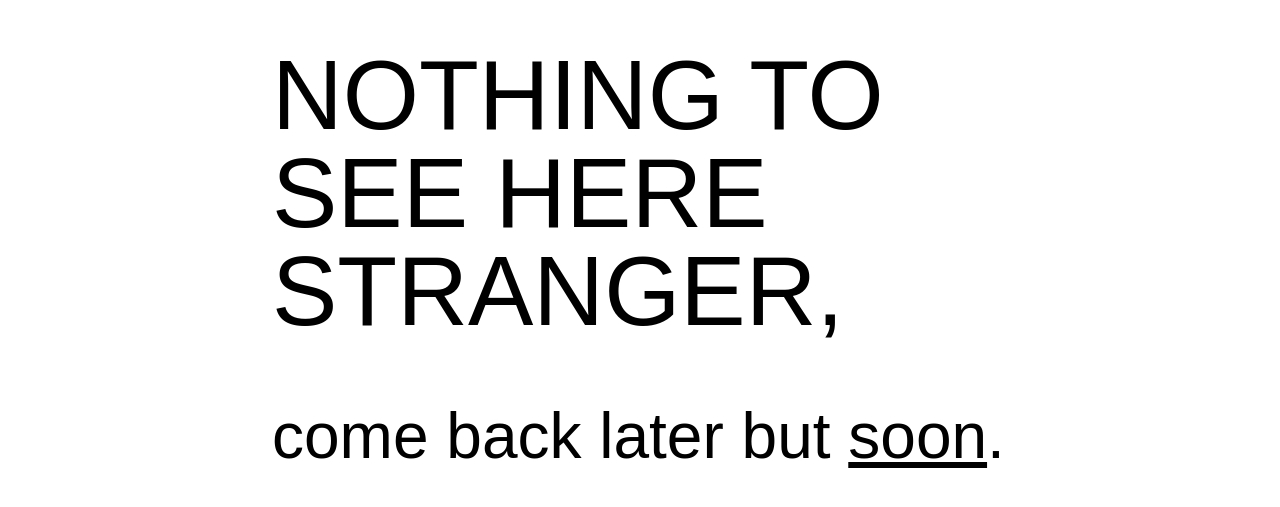
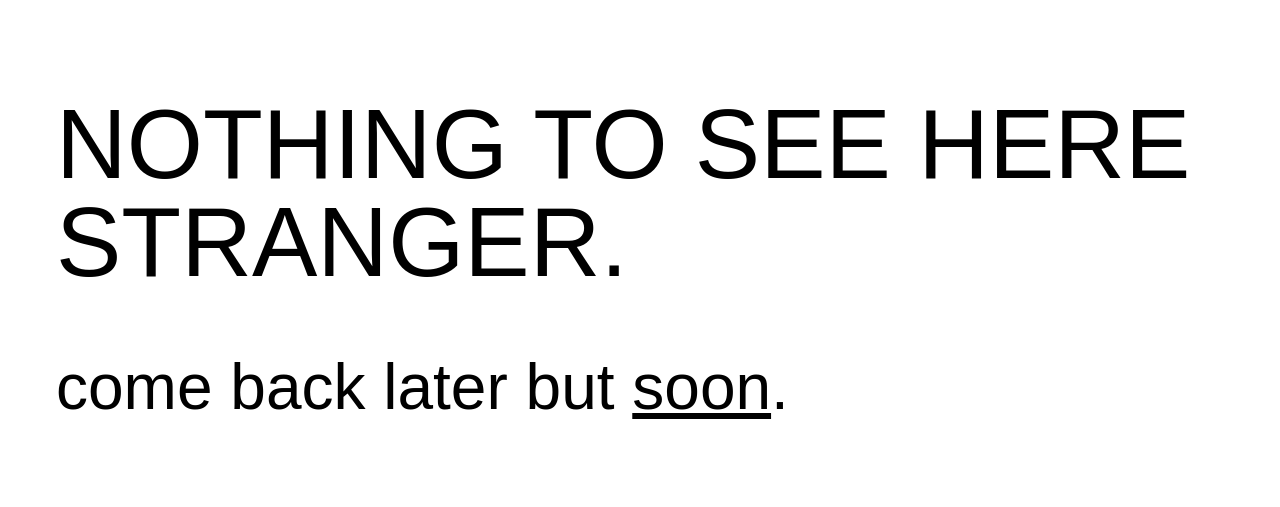
Before and after one commit to lazy-manushya/lazy-manushya.github.io, a Next.js app: page / in a window 1280 px wide. Shown: the part 143-650 px from the top of the page. Built offline with nearby package versions, Linux system fonts and the light colour scheme.

Commit message:
Update - Home page

```diff
--- a/pages/index.tsx
+++ b/pages/index.tsx
@@ -5,7 +5,7 @@ export default function Home() {
     <div className={styles.container}>
       <div>
         <h1 className={styles.heading}>
-          Nothing to see here stranger,
+          Nothing to see here stranger.
         </h1>
         <br />
         <p>
--- a/styles/Home.module.css
+++ b/styles/Home.module.css
@@ -4,7 +4,7 @@
   align-items: center;
 
   min-height: 100vh;
-  max-width: 768px;
+  max-width: 1200px;
   margin: 0 auto;
   padding: 1rem;
   font-size: 64px;
```
